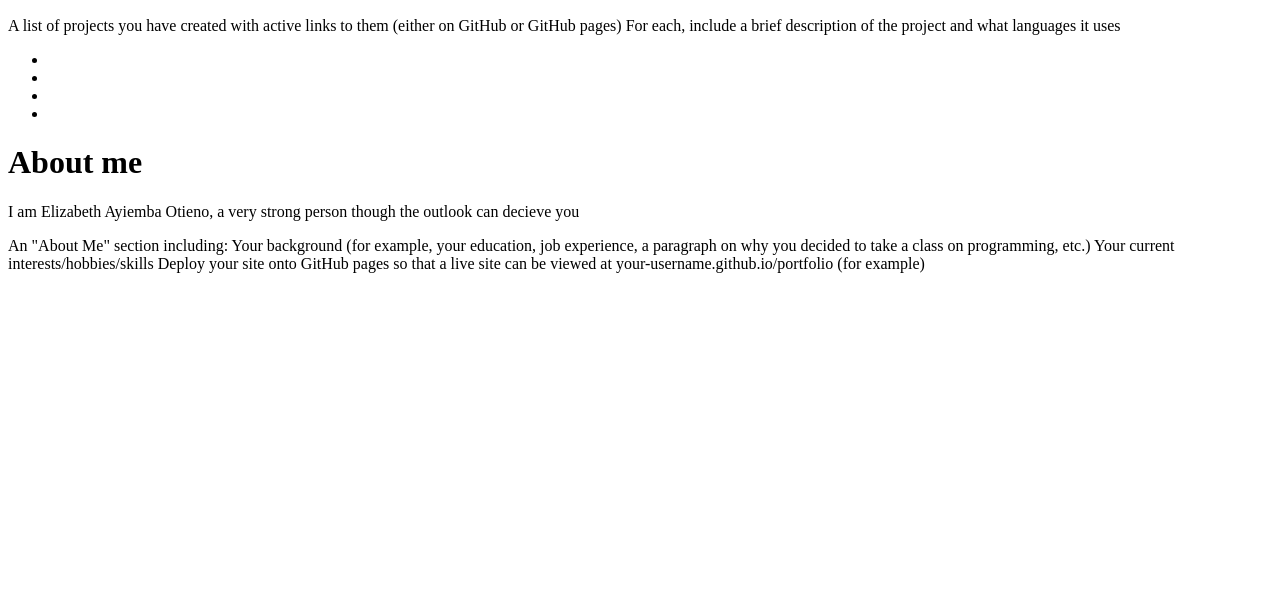
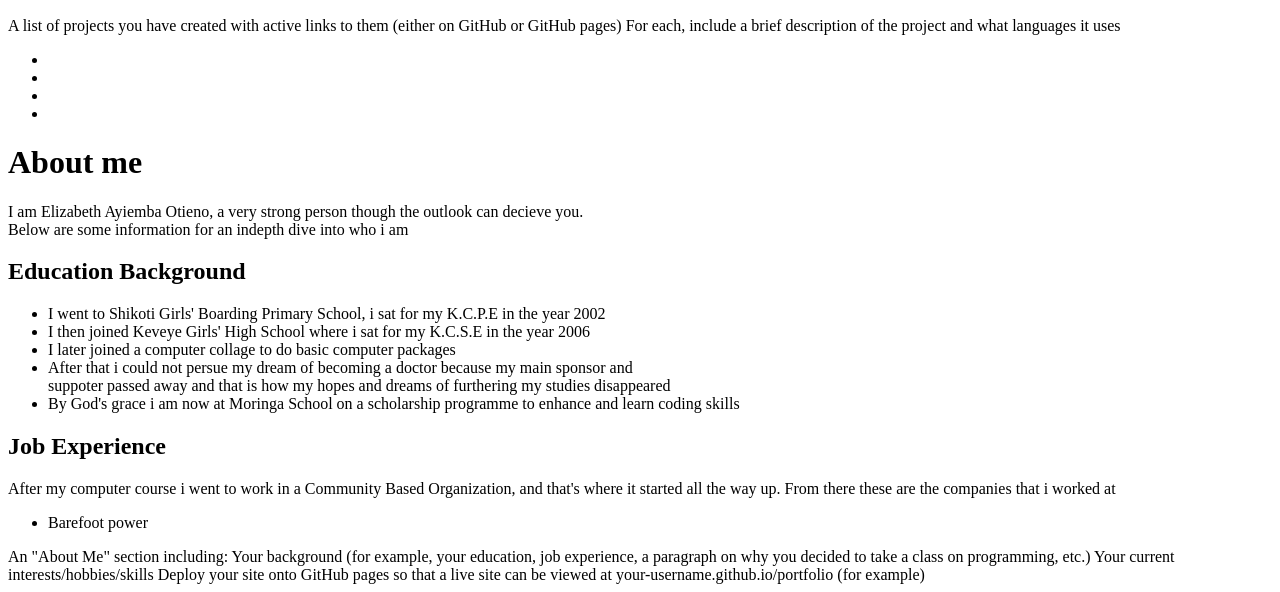
Before and after one commit to Libb521/portfolio-landing-page, a plain HTML site: page index.html in a window 1280 px wide. Shown: the part 862-1454 px from the top of the page. Before the commit the page ends 1143 px from the top, so only its background shows below. Drawn offline with Linux system fonts and the light colour scheme.

Commit message:
added and about me section on my portfolio

```diff
--- a/index.html
+++ b/index.html
@@ -1,11 +1,13 @@
 <!DOCTYPE html>
 <html lang="en">
+
 <head>
     <meta charset="UTF-8">
     <meta name="viewport" content="width=device-width, initial-scale=1.0">
     <meta http-equiv="X-UA-Compatible" content="ie=edge">
     <title>Document</title>
 </head>
+
 <body>
     <div id="container">
 
@@ -39,14 +41,33 @@
         <li></li>
     </ul>
     <h1>About me</h1>
-    <p>I am Elizabeth Ayiemba Otieno, a very strong person though the outlook can decieve you</p>
+    <p>I am Elizabeth Ayiemba Otieno, a very strong person though the outlook can decieve you. <br> Below are some
+        information for an indepth dive into who i am</p>
 
+    <h2>Education Background</h2>
+    <ul>
+        <li>I went to Shikoti Girls' Boarding Primary School, i sat for my K.C.P.E in the year 2002</li>
+        <li>I then joined Keveye Girls' High School where i sat for my K.C.S.E in the year 2006</li>
+        <li>I later joined a computer collage to do basic computer packages</li>
+        <li>After that i could not persue my dream of becoming a doctor because my main sponsor and <br>suppoter passed away
+            and that is how my hopes and dreams of furthering my studies disappeared</li>
+        <li>By God's grace i am now at Moringa School on a scholarship programme to enhance and learn coding skills</li>
+    </ul>
+
+    <h2>Job Experience</h2>
+    <p>After my computer course i went to work in a Community Based Organization, and that's where it started all the way up. From there these are the companies that i worked at</p>
+    <ul>
+        <li>Barefoot power </li>
+    </ul>
 
     An "About Me" section including:
-Your background (for example, your education, job experience, a paragraph on why you decided to take a class on programming, etc.)
+    Your background (for example, your education, job experience, a paragraph on why you decided to take a class on
+    programming, etc.)
     Your current interests/hobbies/skills
-Deploy your site onto GitHub pages so that a live site can be viewed at your-username.github.io/portfolio (for example)
+    Deploy your site onto GitHub pages so that a live site can be viewed at your-username.github.io/portfolio (for
+    example)
 
 
 </body>
+
 </html>
```
Lines whose indentation alone changed are shown as unchanged.
